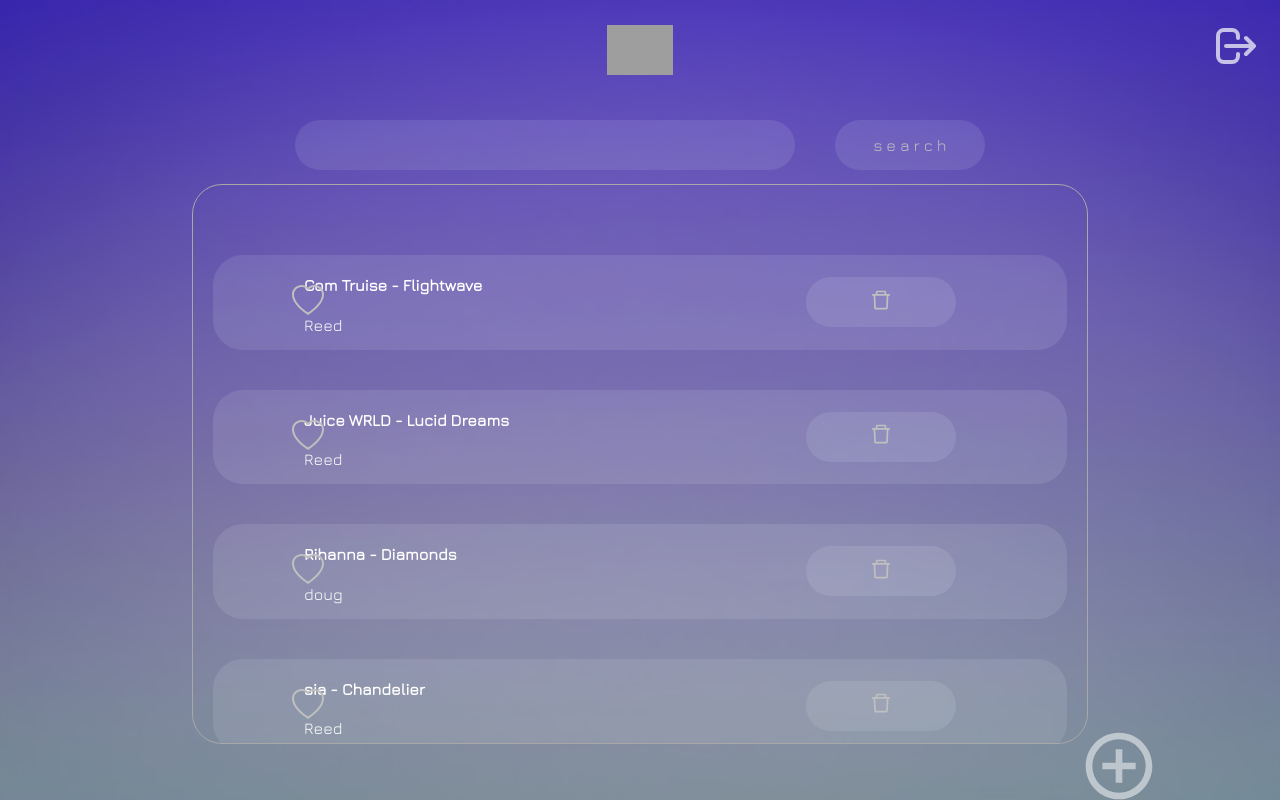
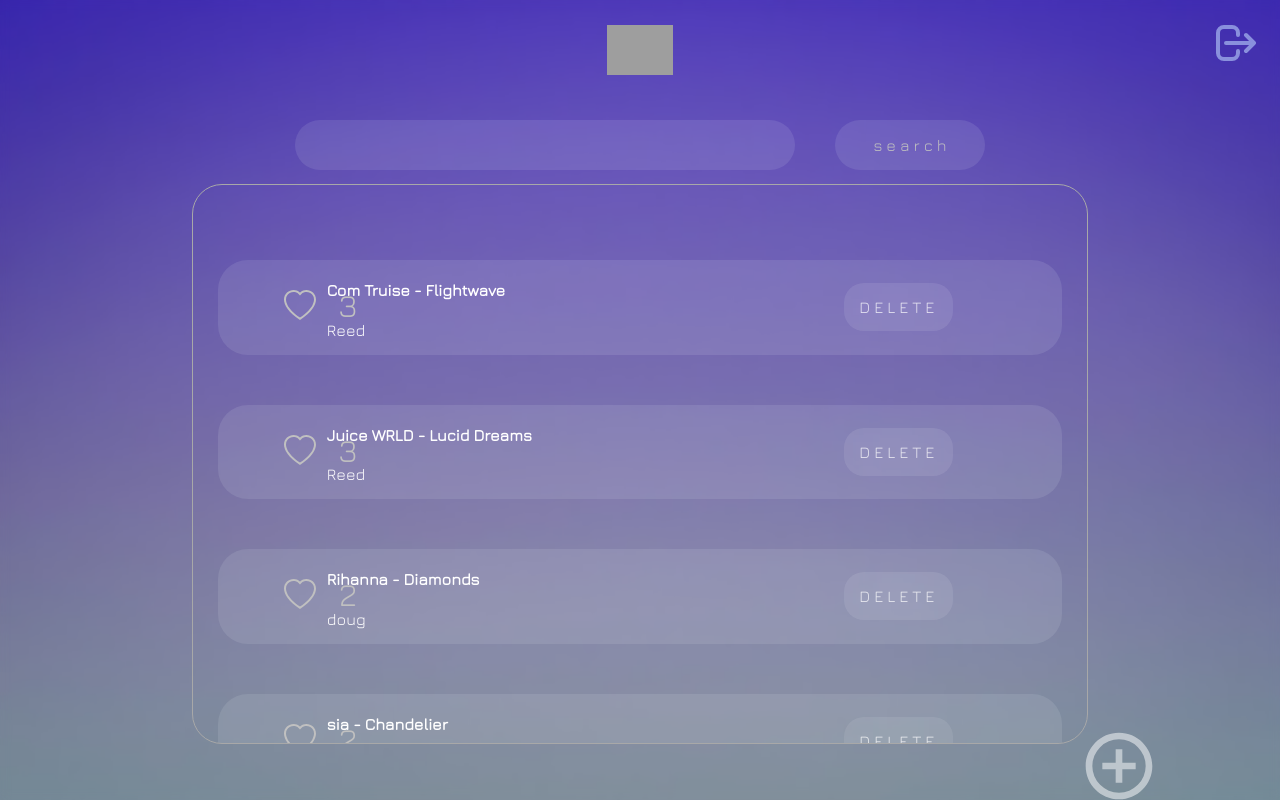
Before and after one commit to sam7468/vb-music-app, a React (Create React App) app in the folder musicapp/: page / in a window 1280 px wide. Built offline with nearby package versions, Linux system fonts and the light colour scheme; grey boxes are pictures that could not be loaded.

Commit message:
000 | sam | made chnages in like feature

```diff
--- a/musicapp/src/Playlist.js
+++ b/musicapp/src/Playlist.js
@@ -12,7 +12,7 @@
         {id:"3",like:"2",title:"Rihanna - Diamonds",subtitle:"doug"},
         {id:"4",like:"2",title:"sia - Chandelier ",subtitle:"Reed"}
     ])
-    const [filteredData,setFilteredData] = useState([])
+    const [filteredSearchData,setFilteredSearchData] = useState([])
 
     const [song,setSong] = useState({title:"",subtitle:""})
     const [searchData,setSearch] = useState("")
@@ -20,7 +20,6 @@
     //conditional rendering
     const [showContainer,setShowContainer] = useState(true)
     const [showForm,setShowForm] = useState(false)
-    const [showLike,setShowlike] = useState(false)
 
     const handleSonginput = (e) =>{
         let newsong = {...song}
@@ -35,7 +34,7 @@
                                         Object.values(item)
                                         .join("").toLowerCase()
                                         .includes(searchData.toLowerCase()));
-        setFilteredData(filtered_search)
+        setFilteredSearchData(filtered_search)
     }
 
     const addSong = (e) =>{
@@ -46,8 +45,16 @@
     }
 
     const deleteItem = (e) =>{
-        const filteredData = data.filter((item) => item.id != e.target.id);
-        setData(filteredData)
+        const new_arr = data.filter((item) => item.id != e.target.id);
+        setData(new_arr)
+        setFilteredSearchData(new_arr)
+    }
+
+    const handleLike = (e) =>{
+        console.log(data[e.currentTarget.id].like)
+        let new_arr = [...data]
+        new_arr[e.currentTarget.id].like++
+        setData(new_arr)
     }
 
     return(
@@ -62,16 +69,16 @@
 
                     {searchData < 1 ? data.map(e=>
                         (<div className="title-container">
-                            <button onClick={()=>{setShowlike(true)}} className="like-btn" ><BsHeart/> {showLike && <span>{e.like}</span>}</button>
+                            <button id={data.indexOf(e)} onClick={handleLike} className="like-btn" ><BsHeart/> <span>{Number(e.like)}</span></button>
                             <div className="title-div">
                                 <h4>{e.title}</h4>
                                 <p>{e.subtitle}</p>
                             </div>
-                            <button id={e.id} className="delete-btn" onClick={deleteItem}><AiOutlineDelete/></button>
+                            <p className="delete" id={e.id}  onClick={deleteItem}>DELETE</p>
                         </div>)
-                        ) : filteredData.map(e=>
+                        ) : filteredSearchData.map(e=>
                             (<div className="title-container">
-                                <button onClick={()=>{setShowlike(true)}} className="like-btn"><BsHeart/> {showLike && <span>{e.like}</span>} </button>
+                                <button className="like-btn"><BsHeart/><span>{Number(e.like)}</span></button>
                                 <div className="title-div">
                                     <h4>{e.title}</h4>
                                     <p>{e.subtitle}</p>
--- a/musicapp/src/header.css
+++ b/musicapp/src/header.css
@@ -23,9 +23,9 @@
 .logout{
     position: absolute;
     right: 0;
-    color: white;
-    opacity: .7;
+    color: rgb(186, 209, 252);
+    opacity: .6;
     font-size: 3rem;
     margin: 20px;
-    margin-top: 22px;
+    margin-top: 19px;
 }
--- a/musicapp/src/style.css
+++ b/musicapp/src/style.css
@@ -51,7 +51,7 @@
     justify-content: space-around;
     align-items: center;
     flex-direction: row;
-    margin: 20px;
+    margin: 25px;
     padding: 0;
     border-radius: 30px;
     background: rgba(242, 252, 255, 0.1);
@@ -125,13 +125,24 @@
     left: 15px;
 }
 
-.like-btn:hover,.delete-btn:hover{
+.like-btn:hover{
     font-size: 2.2rem;
     opacity: .7;
 }
 
-.delete-btn{
-    font-size: 1.5rem;
-    transition: .2s ease-in-out;
-    justify-content: flex-end;
+.delete{
+    padding: 15px;
+    border-radius: 20px;
+    opacity: .8;
+    letter-spacing: 4px;
+    background: rgba(251, 254, 255, 0.1);
+    backdrop-filter: Blur(50px);
+    transition: .5s ease-in-out;
+    cursor: pointer;
 }
+
+
+.delete:hover{
+    letter-spacing: 6px;
+    opacity: .6;
+}
```
